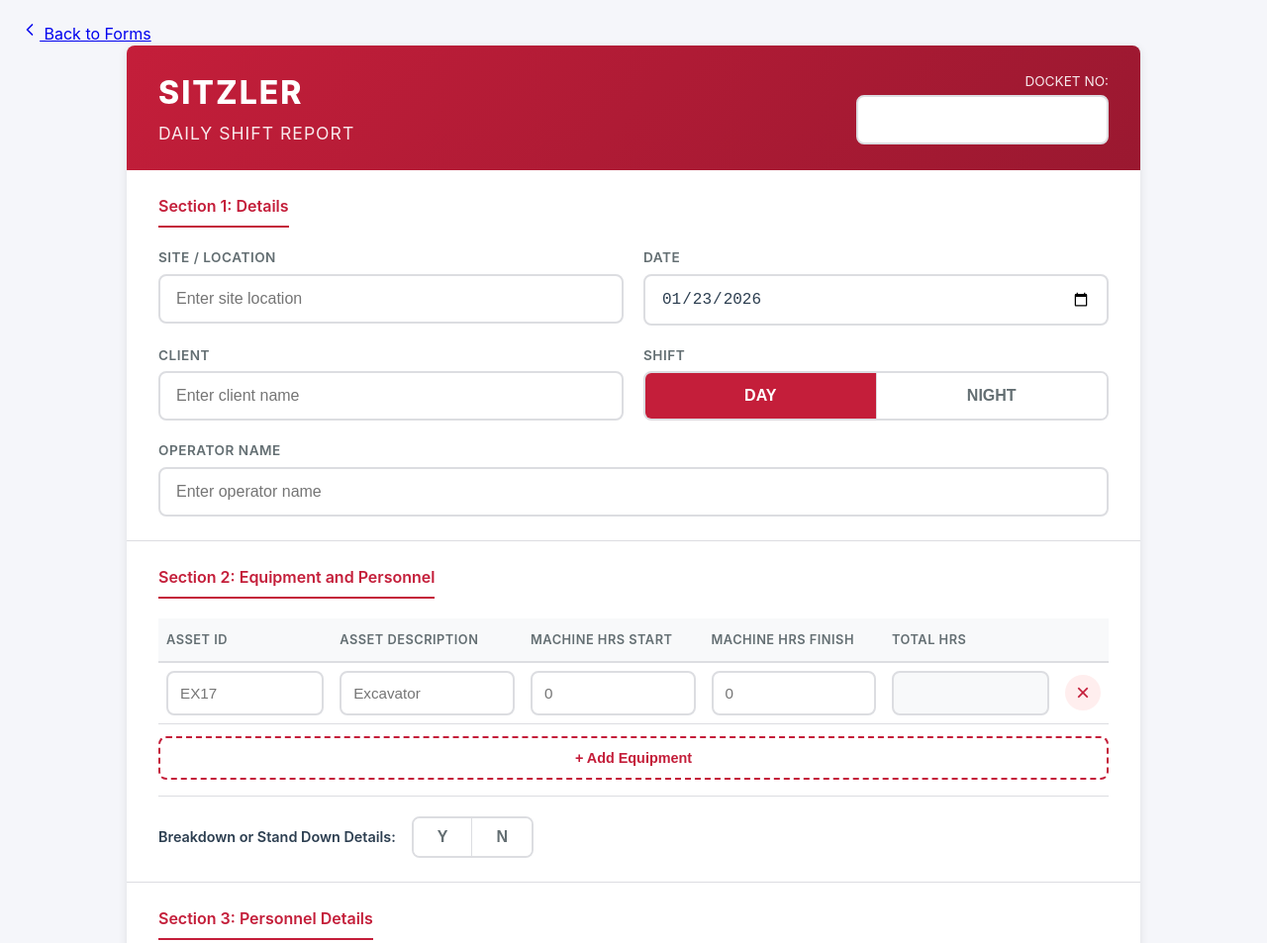
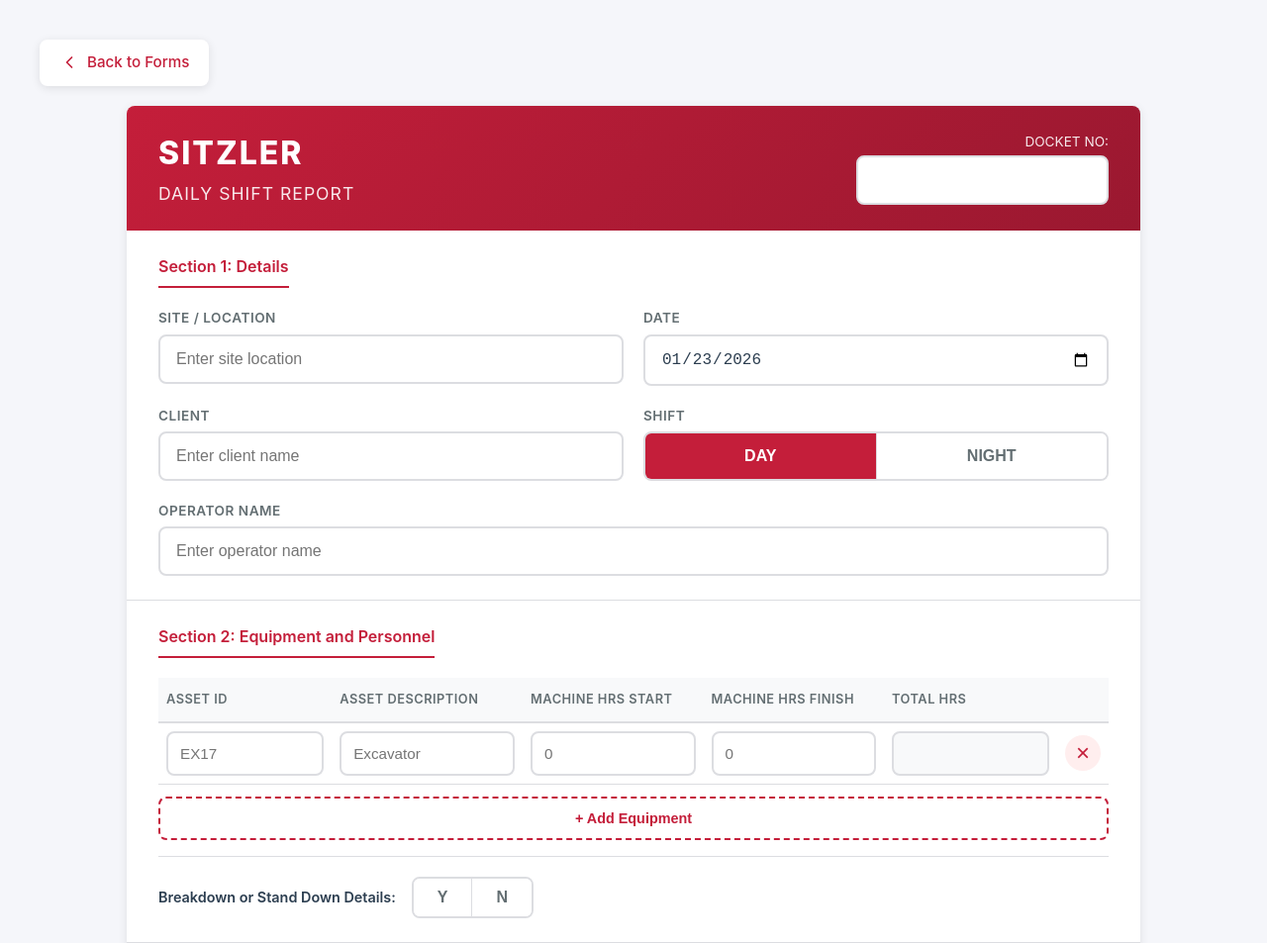
Before and after one commit to specialdk/rac-ops, a website: page sitzler.html in a window 1280 px wide. Shown: the top 953 px of the page at 99% size. Drawn offline with Linux system fonts and the light colour scheme.

Commit message:
back-link

```diff
--- a/styles.css
+++ b/styles.css
@@ -595,3 +595,30 @@ textarea {
         page-break-inside: avoid;
     }
 }
+
+/* Back Link */
+.back-link {
+    display: inline-flex;
+    align-items: center;
+    gap: 8px;
+    padding: 12px 20px;
+    margin: 20px;
+    font-size: 0.95rem;
+    font-weight: 500;
+    color: var(--primary-color);
+    text-decoration: none;
+    background: var(--white);
+    border-radius: var(--radius);
+    box-shadow: var(--shadow);
+    transition: all 0.2s ease;
+}
+
+.back-link:hover {
+    background: var(--primary-color);
+    color: var(--white);
+    transform: translateX(-4px);
+}
+
+.back-link svg {
+    flex-shrink: 0;
+}
```
